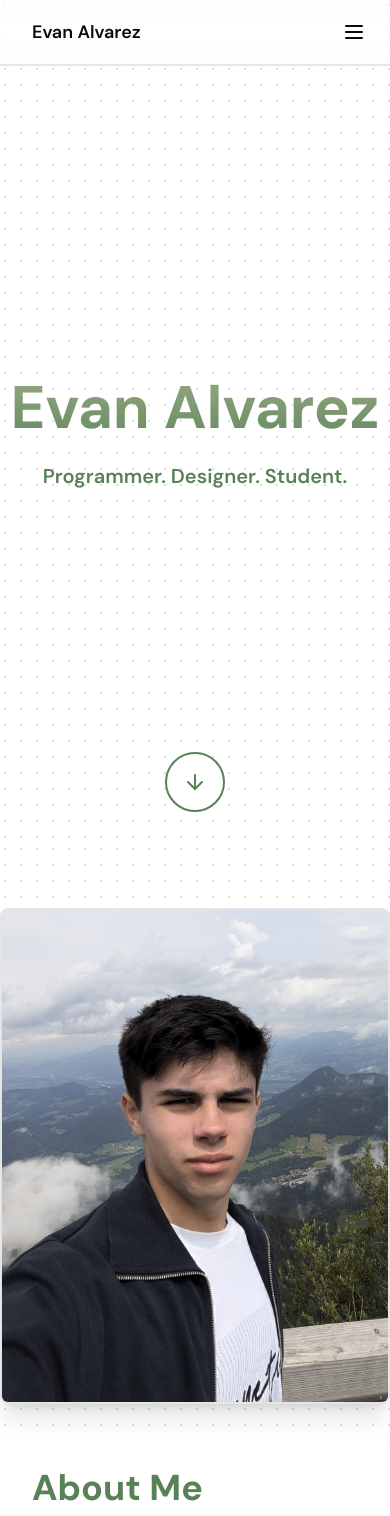
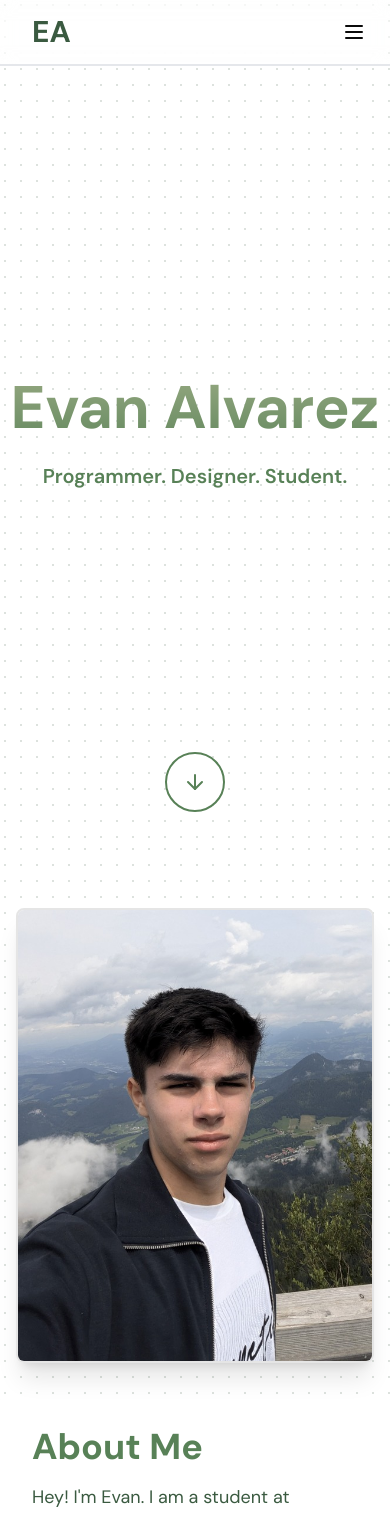
Before and after one commit to sheikhevan/personal-website, a Next.js app: page / in a window 390 px wide. Shown: the top 1516 px of the page. Built offline with nearby package versions, Linux system fonts and the light colour scheme.

Commit message:
fixed image on mobile and changed navbar title

```diff
--- a/app/page.tsx
+++ b/app/page.tsx
@@ -39,7 +39,7 @@ export default function Home() {
       <div id="about" className="w-full bg-white bg-dot-hunter/[0.4] py-16">
         <div className="container mx-auto flex flex-col md:flex-row items-center justify-center">
           <div className="w-full md:w-1/2 mb-8 md:mb-0 md:pr-8">
-            <div className="relative w-full aspect-square max-w-md mx-auto">
+            <div className="relative w-full aspect-square max-w-md mx-auto px-4 sm:px-0">
               <Image
                 src="/evan_image_01.jpg"
                 alt="Evan Alvarez"
--- a/components/NavigationBar.tsx
+++ b/components/NavigationBar.tsx
@@ -90,8 +90,11 @@ const NavigationBar: React.FC = () => {
     <nav className="backdrop-blur border-b-2 border-gray-200 fixed top-0 left-0 right-0 z-50">
       <div className="flex items-center justify-between h-16 px-4 sm:px-6 lg:px-8">
         <Link href="/" passHref>
-          <Button variant="ghost" className="text-lg font-semibold">
-            Evan Alvarez
+          <Button
+            variant="ghost"
+            className="text-3xl hover:bg-white hover:text-hunter text-hunter font-bold"
+          >
+            EA
           </Button>
         </Link>
         <div className="hidden md:flex items-center space-x-4">
```
